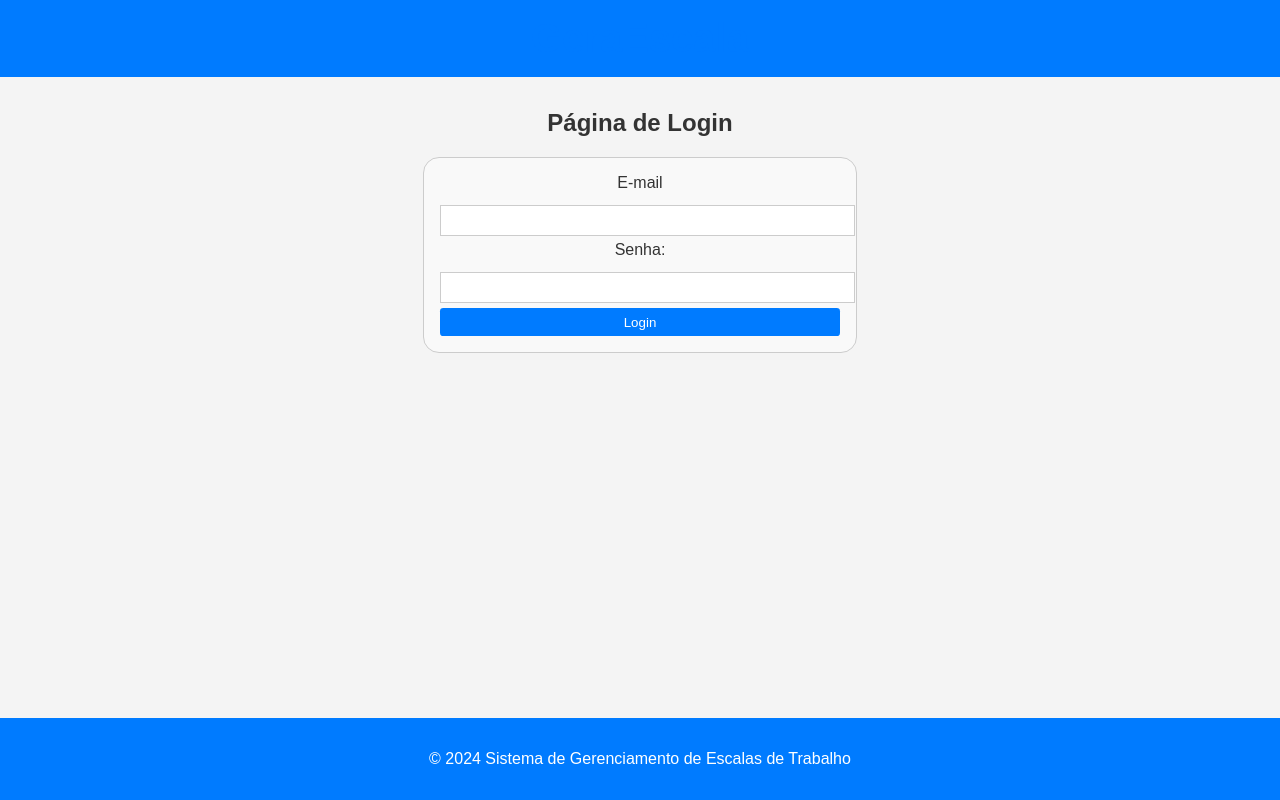
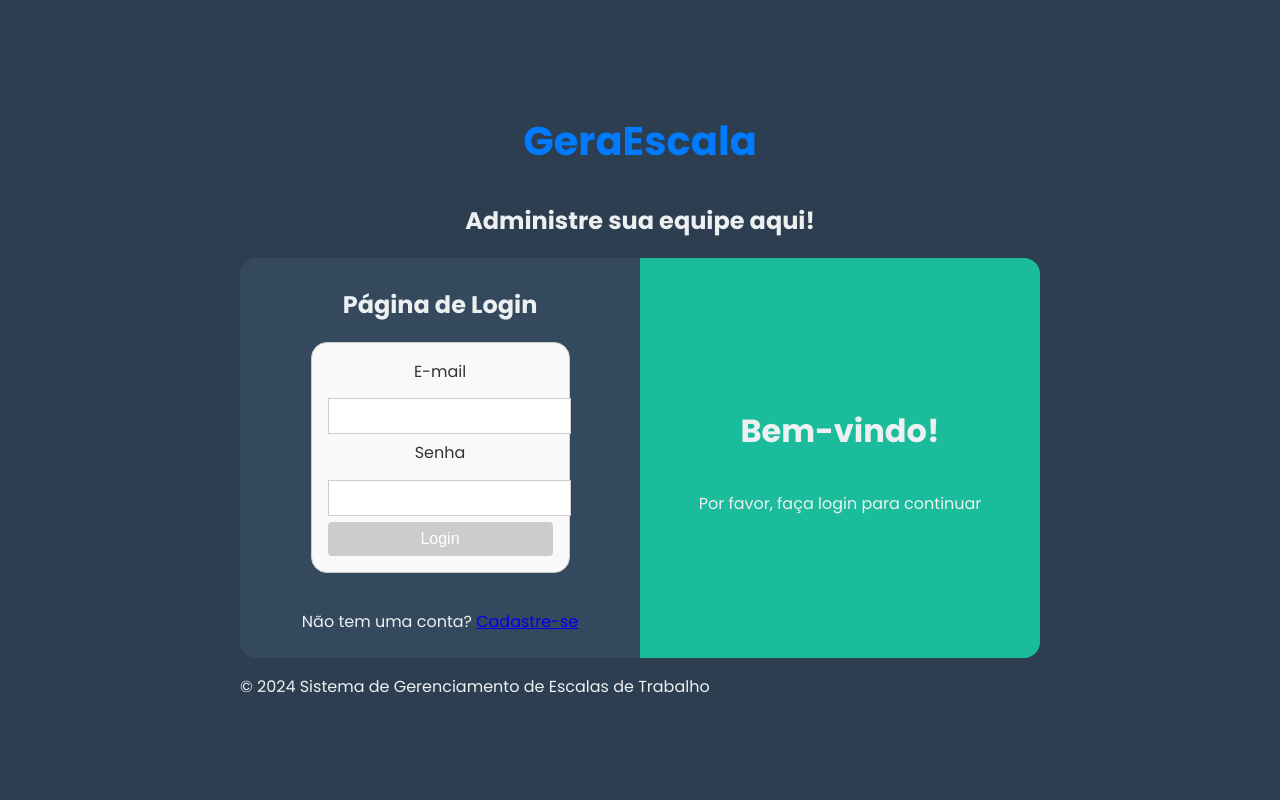
Before and after one commit to KeyssonG/GeraEscala.Js, a React (Create React App) app: page /login in a window 1280 px wide. Built offline with nearby package versions, Linux system fonts and the light colour scheme.

Commit message:
Estilização
Estilização dos form de login e registro

```diff
--- a/src/components/Authentication/Login.js
+++ b/src/components/Authentication/Login.js
@@ -1,6 +1,5 @@
 import React, { useState } from "react";
-import '../../styles/Authentication.css'
-
+import '../../styles/Authentication.css';
 
 function Login() {
     const [formState, setFormState] = useState({
@@ -18,14 +17,16 @@ function Login() {
 
     const handleSubmit = (e) => {
         e.preventDefault();
-
         console.log('E-mail:', formState.email);
         console.log('Password:', formState.password);
-    }
+    };
 
     const isFormValid = formState.email !== '' && formState.password !== '';
 
     return (
+        <div className="container">
+            <div className="login-form">
+                <h2>Página de Login</h2>
                 <form onSubmit={handleSubmit}>
                     <div>
                         <label htmlFor="email">E-mail</label>
@@ -40,17 +41,27 @@ function Login() {
                     </div>
 
                     <div>
-                <label htmlFor="password">Senha:</label>
+                        <label htmlFor="password">Senha</label>
                         <input
                             type="password"
                             id="password"
                             name="password"
                             value={formState.password}
                             onChange={handleChangeInput}
+                            required
                         />
                     </div>
-            <button type="submit" disabled={isFormValid}>Login</button>
+                    <button type="submit" disabled={!isFormValid}>Login</button>
                 </form>
+                <div className="signup">
+                    <p>Não tem uma conta? <a href="#">Cadastre-se</a></p>
+                </div>
+            </div>
+            <div className="welcome-message">
+                <h1>Bem-vindo!</h1>
+                <p>Por favor, faça login para continuar</p>
+            </div>
+        </div>
     );
 };
 
--- a/src/components/Authentication/Register.js
+++ b/src/components/Authentication/Register.js
@@ -1,5 +1,5 @@
 import React, { useState } from "react";
-import '../../styles/Authentication.css'
+import '../../styles/Authentication.css';
 
 function Register() {
     const [formState, setFormState] = useState({
@@ -16,23 +16,22 @@ function Register() {
         }));
     };
 
-    // função para lidar com o envio do formulário
     const handleSubmit = (e) => {
         e.preventDefault();
         if (formState.password !== formState.confirmPassword) {
             alert('As senhas não coincidem.');
             return;
         }
-    }
-
-    // lógica de registro
-    console.log('E-mail', formState.email);
-    console.log('Password', formState.password);
-
+        console.log('E-mail:', formState.email);
+        console.log('Password:', formState.password);
+    };
 
     const isFormValid = formState.email !== '' && formState.password !== '' && formState.confirmPassword !== '';
 
     return (
+        <div className="container">
+            <div className="register-form">
+                <h2>Registro</h2>
                 <form onSubmit={handleSubmit}>
                     <div>
                         <label htmlFor="email">E-mail</label>
@@ -47,7 +46,7 @@ function Register() {
                     </div>
 
                     <div>
-                <label htmlFor="password">Senha:</label>
+                        <label htmlFor="password">Senha</label>
                         <input
                             type="password"
                             id="password"
@@ -69,8 +68,17 @@ function Register() {
                             required
                         />
                     </div>
-            <button type="submit" disabled={isFormValid}>Registro</button> //botão desativado se os campos não forem válidos
+                    <button type="submit" disabled={!isFormValid}>Registro</button>
                 </form>
+                <div className="login-link">
+                    <p>Já tem uma conta? <a href="#">Login</a></p>
+                </div>
+            </div>
+            <div className="welcome-message">
+                <h1>Bem-vindo!</h1>
+                <p>Por favor, registre-se para continuar</p>
+            </div>
+        </div>
     );
 }
 
--- a/src/pages/LoginPage.js
+++ b/src/pages/LoginPage.js
@@ -5,7 +5,7 @@ import Login from "../components/Authentication/Login";
 function LoginPage() {
     return (
         <div style={{ textAlign: 'center' }}>
-            <h2>Página de Login</h2>
+            <h2>Administre sua equipe aqui!</h2>
             <Login />
         </div>
     );
--- a/src/pages/RegisterPage.js
+++ b/src/pages/RegisterPage.js
@@ -6,7 +6,7 @@ import Register from "../components/Authentication/Register";
 function RegisterPage() {
     return (
         <div style={{ textAlign: 'center' }}>
-            <h2>Página de registro</h2>
+            <h2>Administre sua equipe aqui!</h2>
             <Register />
 
         </div>
--- a/src/styles/main.css
+++ b/src/styles/main.css
@@ -1,41 +1,169 @@
+@import url('https://fonts.googleapis.com/css2?family=Poppins:ital,wght@0,100;0,200;0,300;0,400;0,500;0,600;0,700;0,800;0,900;1,100;1,200;1,300;1,400;1,500;1,600;1,700;1,800;1,900&display=swap');
+
+/* Colors */
 :root {
-    --font-family: Arial, sans-serif;
+    --primary-color: #007bff;
+    --secondary-color: #333;
     --background-color: #f4f4f4;
+    --border-color: #ccc;
     --text-color: #333;
-    --header-background-color: #007bff;
-    --header-text-color: #fff;
-    --footer-background-color: #007bff;
-    --footer-text-color: #fff;
-    --padding: 1em 0;
+    --input-background-color: #f9f9f9;
+    --input-border-color: #ccc;
+    --button-background-color: #007bff; /* Valor da variável --primary-color */
+    --button-disabled-background-color: #ccc;
+    --color-form: #34495e;
+    --color-input-bottom: #e74c3c;
+}
+/* Sizes and Spacing */
+:root {
+    --input-padding: 0.5em;
+    --input-margin: 0.4em 0;
+    --form-max-width: 400px;
+    --form-padding: 1em;
+    --form-border-radius: 1em;
+    --button-padding: 0.5em;
+    --header-padding: 1em 0;
+    --footer-padding: 1em 0;
     --header-font-size: 2.5em;
+    --form-label-margin-bottom: 0.5em;
+    --header-margin-bottom: 2em;
+    --button-border-radius: 0.5em; /* Nova variável para borda arredondada dos botões */
 }
 
+/* General Styles */
 body {
-    font-family: var(--font-family);
+    display: flex;
+    justify-content: center;
+    align-items: center;
+    height: 100vh;
     margin: 0;
-    padding: 0;
-    background-color: var(--background-color);
+    font-family: 'Poppins', sans-serif;
+    background-color: #2c3e50;
+    color: #ecf0f1;
+}
+
+.container {
+    display: flex;
+    width: 800px;
+    height: 400px;
+    background-color: var(--color-form);
+    border-radius: var(--form-border-radius);
+    overflow: hidden;
+}
+
+/* Login and Register Form Styles */
+.login-form, .register-form {
+    flex: 1;
+    padding: 40px;
+    display: flex;
+    flex-direction: column;
+    justify-content: center;
+    align-items: center; /* Centraliza os elementos do formulário */
+}
+
+.login-form h2, .register-form h2 {
+    margin-bottom: 20px;
+    text-align: center; /* Centraliza o título */
+}
+
+.login-form input, .register-form input {
+    margin-bottom: 20px;
+    padding: 10px;
+    border: none;
+    border-radius: var(--form-border-radius);
+    font-size: 16px;
+    width: 100%; /* Garante que os inputs ocupem 100% da largura disponível */
+}
+
+.login-form button, .register-form button {
+    padding: 10px;
+    border: none;
+    border-radius: var(--button-border-radius); /* Utiliza a variável para borda arredondada */
+    background-color: var(--color-input-bottom);
+    color: #ecf0f1;
+    font-size: 16px;
+    cursor: pointer;
+    width: 100%; /* Garante que os botões ocupem 100% da largura disponível */
+}
+
+.login-form button:hover, .register-form button:hover {
+    background-color: #c0392b;
+}
+
+.login-form .signup, .register-form .login-link {
+    margin-top: 20px;
+    text-align: center;
+}
+
+/* Welcome Message Styles */
+.welcome-message {
+    flex: 1;
+    background-color: #1abc9c;
+    display: flex;
+    flex-direction: column;
+    justify-content: center;
+    align-items: center;
+    padding: 40px;
+}
+
+.welcome-message h1 {
+    margin-bottom: 20px;
+}
+
+.welcome-message p {
+    text-align: center;
+}
+
+/* Form Styles */
+form {
+    max-width: var(--form-max-width);
+    margin: 0 auto;
+    padding: var(--form-padding);
+    border: 1px solid var(--border-color);
+    border-radius: var(--form-border-radius);
+    background-color: var(--input-background-color);
+    display: flex;
+    flex-direction: column;
+    align-items: center; /* Centraliza os elementos do formulário */
+}
+
+input[type="email"],
+input[type="password"] {
+    width: 100%;
+    padding: var(--input-padding);
+    margin: var(--input-margin);
+    border: 1px solid var(--input-border-color);
+    border-radius: var(--form-border-radius);
+}
+
+button[type="submit"] {
+    width: 100%;
+    padding: var(--button-padding);
+    color: #fff;
+    background-color: var(--button-background-color);
+    border: none;
+    border-radius: var(--form-border-radius);
+    cursor: pointer;
+}
+
+button[type="submit"]:disabled {
+    background-color: var(--button-disabled-background-color);
+    cursor: not-allowed;
+}
+
+label {
+    margin-bottom: var(--form-label-margin-bottom);
     color: var(--text-color);
+    display: block;
+    text-align: center; /* Centraliza os labels */
 }
 
 header {
-    background-color: var(--header-background-color);
-    color: var(--header-text-color);
-    padding: var(--padding);
     text-align: center;
+    margin-bottom: var(--header-margin-bottom);
 }
 
 header h1 {
-    margin: 0;
     font-size: var(--header-font-size);
+    color: var(--primary-color);
 }
-
-footer {
-    text-align: center;
-    padding: var(--padding);
-    background-color: var(--footer-background-color);
-    color: var(--footer-text-color);
-    position: fixed;
-    width: 100%;
-    bottom: 0;
-}
```
Lines whose indentation alone changed are shown as unchanged.
